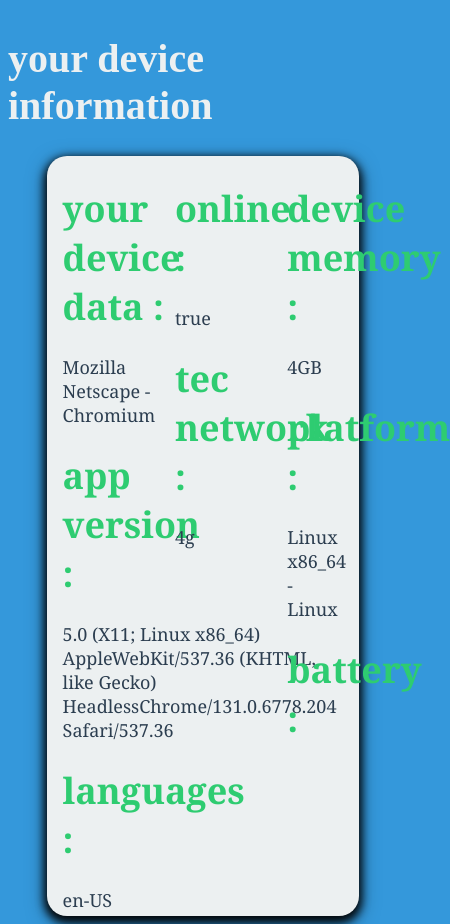
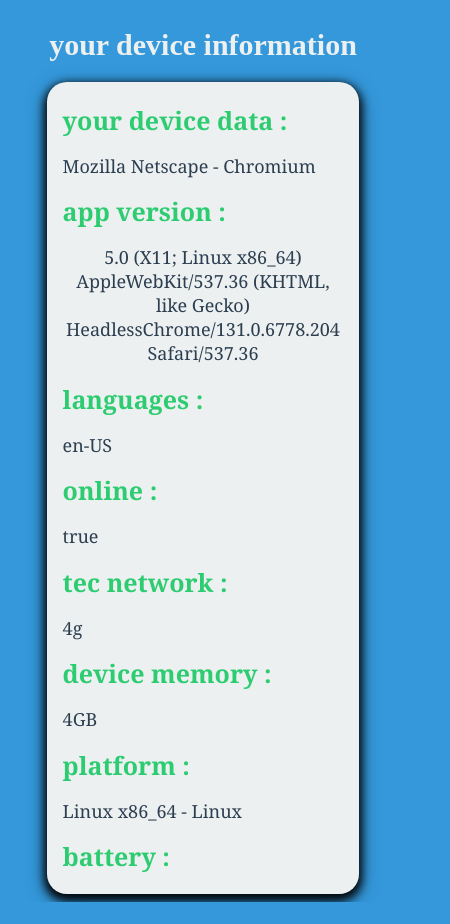
Before and after one commit to Omidfoladvand4/Your-device-information-, a plain HTML site: page index.html in a window 390 px wide. Shown: the whole page, 450 px wide, since content can reach past the window. After the commit the page ends 902 px from the top, so only its background shows below. Drawn offline with Linux system fonts and the light colour scheme.

Commit message:
responsive  styles

```diff
--- a/styles/style.css
+++ b/styles/style.css
@@ -44,3 +44,61 @@ div{
    flex-direction: column;
    flex-wrap: wrap;
 }
+
+
+
+@media screen and (max-width : 400px) {
+
+    .title{
+        font-size: 20px;
+    }
+    .item {
+        width: 100%;
+        margin:  0 auto;
+    }
+    h1{
+        font-size: 16px;
+    }
+    div{
+        font: 14px;
+    }
+}
+
+@media screen and (max-width : 800px) {
+
+    .title{
+        font-size: 25px;
+    }
+    .item {
+        width: 100%;
+        margin:  0 auto;
+    }
+    h1{
+        font-size: 20px;
+    }
+    div{
+        font: 18px;
+    }
+}
+
+@media screen and (max-width : 1024px) {
+    body {
+        text-align: center;
+    }
+    .section{
+        flex-direction: column;
+    }
+    .title{
+        font-size: 30px;
+    }
+    .item {
+        width: 100%;
+        margin:  0 auto;
+    }
+    h1{
+        font-size: 25px;
+    }
+    div{
+        font: 22px;
+    }
+}
```
